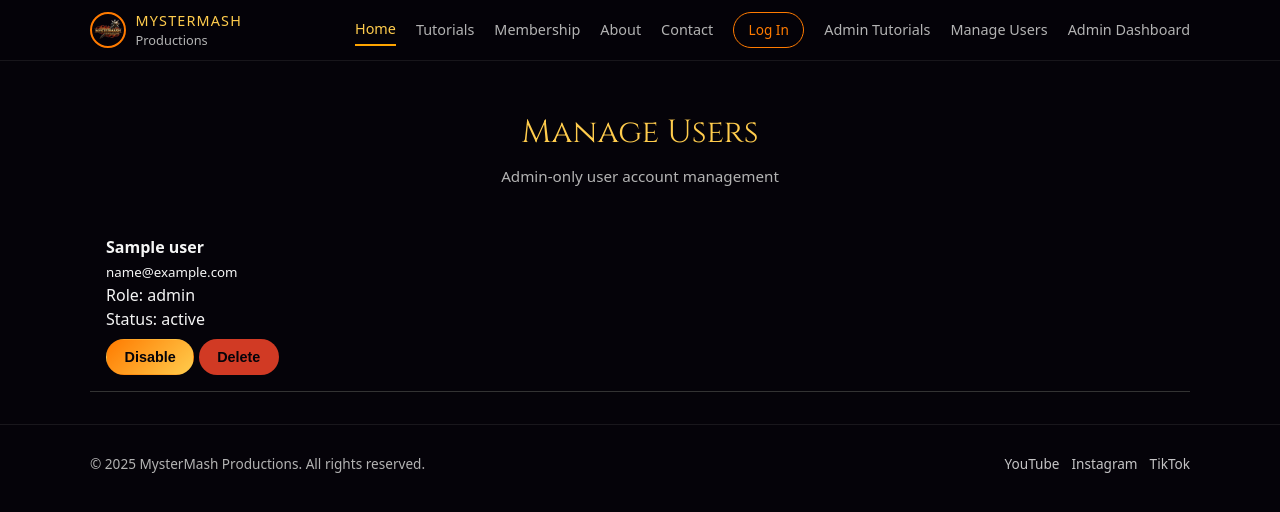
After one commit to WILLTJURREIT/Mystermash-Productions, a PHP site: template app/views/admin/users.php in a window 1280 px wide. The commit adds this page. Shown: the top 512 px of the page. Run offline with PHP 8.4, Linux system fonts and the light colour scheme; the template is opened without the code that fills it: most values are stand-ins (such as "Sample title", 1, 10 or a date in 2020); some web fonts are replaced.

Commit message:
Add functionality to manage users
Create view for admin to manage users

Add conditional navigation for admin/user

Create Unit Test and run the test to check, using command prompt

Create README_2.md file and add content.

```diff
--- /dev/null
+++ b/app/views/admin/users.php
@@ -0,0 +1,45 @@
+<?php include __DIR__ . '/../../../includes/header.php'; ?>
+
+<section class="page-header">
+    <div class="container">
+        <h1>Manage Users</h1>
+        <p class="page-subtext">Admin-only user account management</p>
+    </div>
+</section>
+
+<section class="membership-section">
+    <div class="container">
+
+        <?php foreach ($users as $user): ?>
+            <div style="margin-bottom:1.25rem; padding:1rem; border-bottom:1px solid #333;">
+                <strong><?= htmlspecialchars($user['name']); ?></strong><br>
+                <small><?= htmlspecialchars($user['email']); ?></small><br>
+                Role: <?= htmlspecialchars($user['role']); ?><br>
+                Status: <?= htmlspecialchars($user['status']); ?>
+
+                <div style="margin-top:0.5rem;">
+                    <?php if ($user['status'] === 'active'): ?>
+                        <form method="post" action="index.php?controller=admin&action=disableUser" style="display:inline;">
+                            <input type="hidden" name="id" value="<?= $user['id']; ?>">
+                            <button class="btn-primary">Disable</button>
+                        </form>
+                    <?php else: ?>
+                        <form method="post" action="index.php?controller=admin&action=enableUser" style="display:inline;">
+                            <input type="hidden" name="id" value="<?= $user['id']; ?>">
+                            <button class="btn-primary">Enable</button>
+                        </form>
+                    <?php endif; ?>
+
+                    <form method="post" action="index.php?controller=admin&action=deleteUser" style="display:inline;"
+                        onsubmit="return confirm('Delete this user permanently?');">
+                        <input type="hidden" name="id" value="<?= $user['id']; ?>">
+                        <button class="btn-primary" style="background:#d13a24;">Delete</button>
+                    </form>
+                </div>
+            </div>
+        <?php endforeach; ?>
+
+    </div>
+</section>
+
+<?php include __DIR__ . '/../../../includes/footer.php'; ?>
--- a/includes/header.php
+++ b/includes/header.php
@@ -82,6 +82,28 @@ $userName = $isLoggedIn ? $_SESSION['user']['name'] : null;
                         Community
                     </a>
                 <?php endif; ?>
+                <?php if (isAdmin()): ?>
+                    <a href="index.php?controller=admin&action=users"
+                        class="<?= $currentController === 'admin' && $currentAction === 'users' ? 'active' : '' ?>">
+                        Manage Users
+                    </a>
+                <?php endif; ?>
+
+                <?php if ($isLoggedIn && !isAdmin()): ?>
+                    <!-- User dashboard link -->
+                    <a href="index.php?controller=user&action=dashboard"
+                        class="<?= $currentController === 'user' ? 'active' : '' ?>">
+                        Dashboard
+                    </a>
+                <?php endif; ?>
+
+                <?php if (isAdmin()): ?>
+                    <!--admin dashboard link -->
+                    <a href="index.php?controller=admin&action=dashboard"
+                        class="<?= $currentController === 'admin' && $currentAction === 'dashboard' ? 'active' : '' ?>">
+                        Admin Dashboard
+                    </a>
+                <?php endif; ?>
 
             </nav>
 
```
Also changed, not shown: WORKFLOW.md (deleted, +0 -4 lines), app/controllers/AdminController.php (+39 -0 lines), app/models/user.php (+25 -0 lines), tests/user_model_test.php (added, +15 -0 lines), README_2.md (added), public/images/unit_test.png (added).
